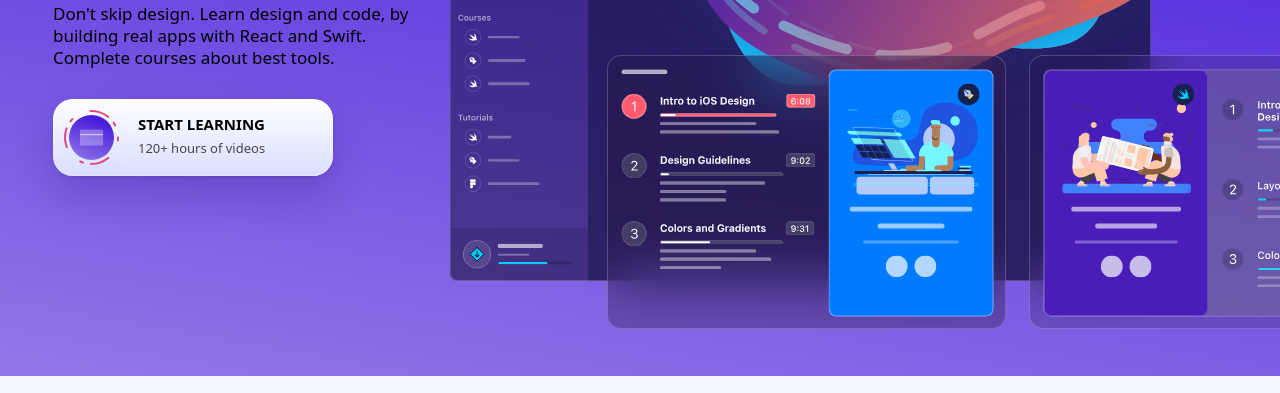
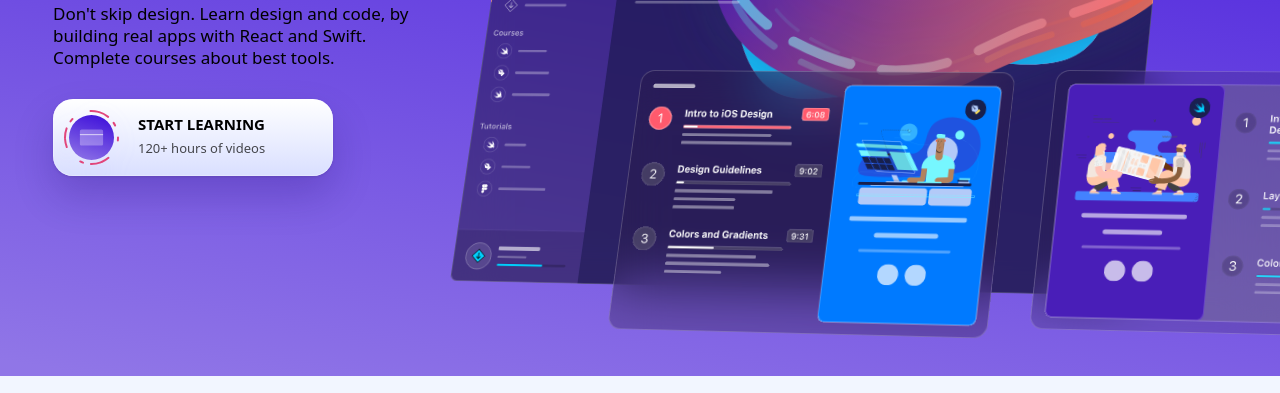
Before and after one commit to Dushani-Ranasinghe/react-hooks-webapp, a Gatsby site: page / in a window 1280 px wide. Shown: the part 407-800 px from the top of the page. Built offline with nearby package versions, Linux system fonts and the light colour scheme; Gatsby itself is replaced by a stand-in of ours.

Commit message:
Added styles to mockup animations

```diff
--- a/src/components/Animations/MockupAnimations.js
+++ b/src/components/Animations/MockupAnimations.js
@@ -23,6 +23,41 @@ export default function MockupAnimations() {
 
 const Wrapper = styled.div`
   position: relative;
+  perspective: 5000;
+
+  div {
+    transform: rotateY(-20deg) rotateX(20deg);
+    transform-origin: bottom left;
+  }
+  * {
+    transition: 1s cubic-bezier(0.075, 0.82, 0.165, 1);
+  }
+  :hover div {
+    transform: rotateX(0deg) rotateY(0deg);
+
+    &.mockup1 {
+      transform: translate(-30px, -30px);
+      transition-delay: 0.1s;
+    }
+    &.mockup2 {
+      transform: translate(0, -30px);
+      transition-delay: 0.2s;
+    }
+    &.mockup3 {
+      transition-delay: 0s;
+    }
+    &.mockup4 {
+      transform: translate(-120px, 30px);
+      transition-delay: 0.1s;
+    }
+    &.mockup5 {
+      transform: translate(-90px, 30px);
+      transition-delay: 0.2s;
+    }
+    :hover {
+      filter: brightness(160%) saturate(120%);
+    }
+  }
   .mockup1 {
     position: absolute;
     width: 183px;
@@ -30,7 +65,8 @@ const Wrapper = styled.div`
     left: 0;
     top: 0px;
 
-    background: url(${mockupImg1}), radial-gradient(
+    background: url(${mockupImg1}),
+      radial-gradient(
         218.51% 281.09% at 100% 100%,
         rgba(253, 63, 51, 0.6) 0%,
         rgba(76, 0, 200, 0.6) 45.83%,
@@ -50,7 +86,8 @@ const Wrapper = styled.div`
     left: 214px;
     top: 0px;
 
-    background: url(${mockupImg2}),linear-gradient(
+    background: url(${mockupImg2}),
+      linear-gradient(
         198.85deg,
         #4316db 12.72%,
         #9076e7 54.49%,
@@ -71,7 +108,7 @@ const Wrapper = styled.div`
     left: 37px;
     top: 60px;
 
-    background: url(${mockupImg3}),rgba(23, 12, 61, 0.5);
+    background: url(${mockupImg3}), rgba(23, 12, 61, 0.5);
     border: 0.342305px solid rgba(255, 255, 255, 0.2);
     backdrop-filter: blur(27.3844px);
     border-radius: 6.8461px;
@@ -84,7 +121,7 @@ const Wrapper = styled.div`
     left: 194px;
     top: 262px;
 
-    background: url(${mockupImg4}),rgba(39, 20, 62, 0.3);
+    background: url(${mockupImg4}), rgba(39, 20, 62, 0.3);
     border: 0.5px solid rgba(255, 255, 255, 0.2);
     box-sizing: border-box;
     backdrop-filter: blur(27.3844px);
@@ -99,7 +136,7 @@ const Wrapper = styled.div`
     left: 616px;
     top: 262px;
 
-    background: url(${mockupImg5}),rgba(39, 20, 62, 0.2);
+    background: url(${mockupImg5}), rgba(39, 20, 62, 0.2);
     border: 0.5px solid rgba(255, 255, 255, 0.2);
     box-sizing: border-box;
     backdrop-filter: blur(27.3844px);
```
Lines whose indentation alone changed are shown as unchanged.
